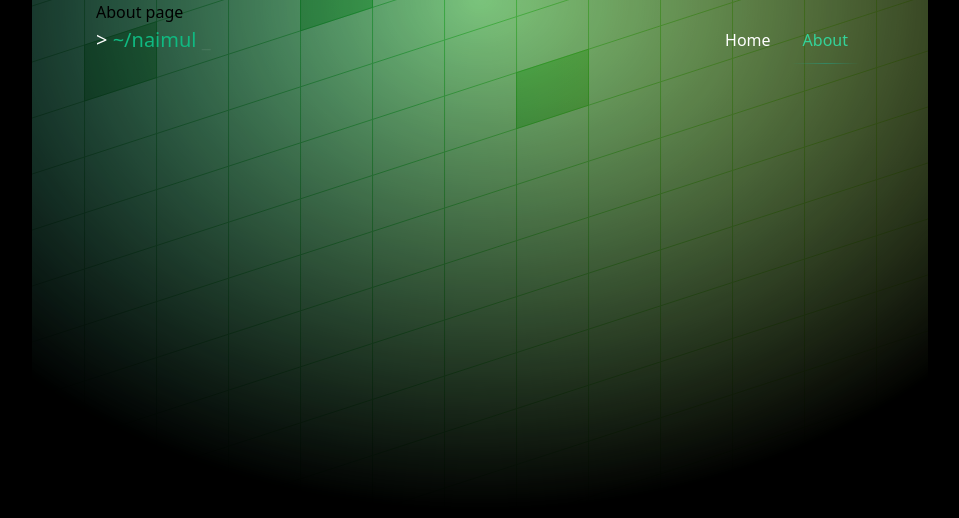
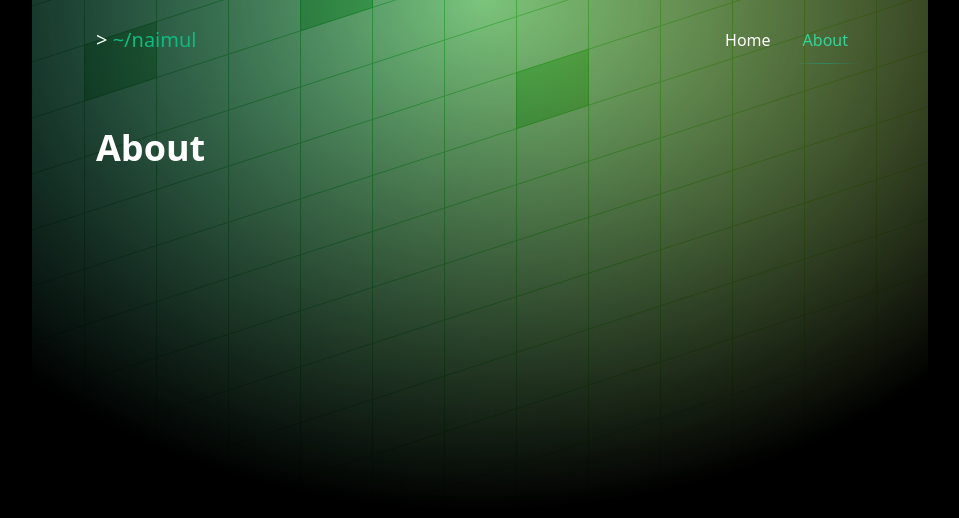
Before and after one commit to naimulcsx/naimulhaque.com, a Next.js app: page /about in a window 1280 px wide. Shown: the top 518 px of the page, without its empty margins (160-1119 px from the left). Built offline with nearby package versions, Linux system fonts and the light colour scheme.

Commit message:
refactor: move padding to layout

```diff
--- a/app/about/page.tsx
+++ b/app/about/page.tsx
@@ -1,3 +1,7 @@
 export default function AboutPage() {
-  return <div>About page</div>;
+  return (
+    <div>
+      <h1 className="font-semibold text-4xl text-white">About</h1>
+    </div>
+  );
 }
--- a/app/blog/[slug]/page.tsx
+++ b/app/blog/[slug]/page.tsx
@@ -18,7 +18,7 @@ export default async function Blog({ params }: { params: { slug: string } }) {
 
   return (
     <PageTransition>
-      <section className="pt-32 pb-12">
+      <section className="pb-12">
         <h1 className="font-semibold text-4xl text-white">{post.title}</h1>
         <div className="grid grid-cols-[auto_1fr_auto] items-center mt-4 mb-8 font-mono text-sm">
           <div className="bg-white/5 rounded-md text-zinc-400 px-2 py-1 tracking-tighter">
--- a/app/layout.tsx
+++ b/app/layout.tsx
@@ -18,7 +18,7 @@ export default function RootLayout({
     <html lang="en">
       <body className="bg-black min-h-screen">
         <Navbar />
-        <main className="min-h-screen max-w-4xl px-16 mx-auto relative">
+        <main className="min-h-screen max-w-4xl px-16 mx-auto relative pt-32">
           <div>{children}</div>
           <div className="absolute inset-0 -z-10 mx-0 max-w-none overflow-hidden">
             <div className="absolute left-[-25%] top-0 h-[32rem] w-[150%] transform">
--- a/components/About.tsx
+++ b/components/About.tsx
@@ -2,7 +2,7 @@ import Image from "next/image";
 
 export function About() {
   return (
-    <section className="pt-32 pb-12">
+    <section className="pb-12">
       <div className="space-y-8">
         <div className="grid grid-cols-4 items-center gap-12">
           <div className="">
```
